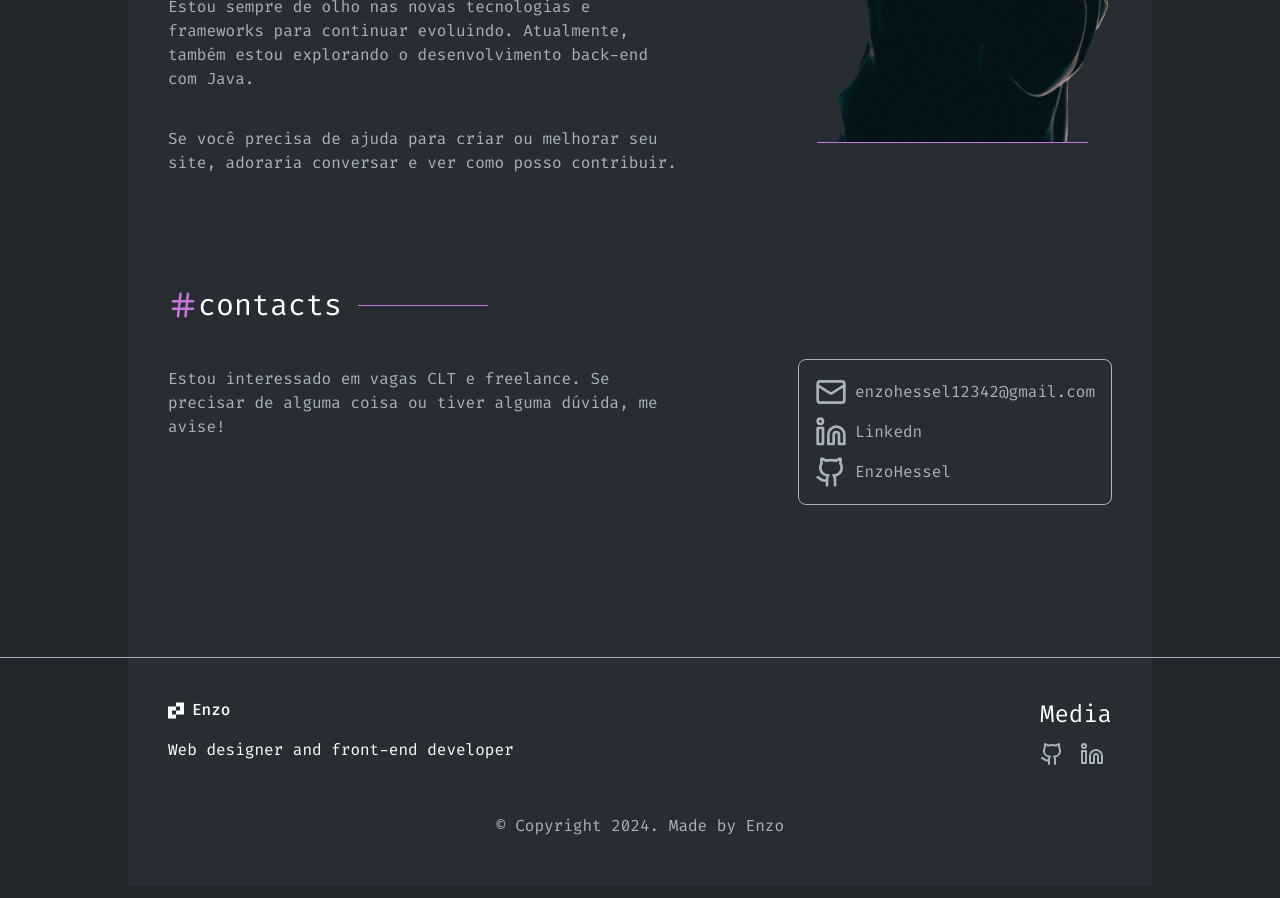
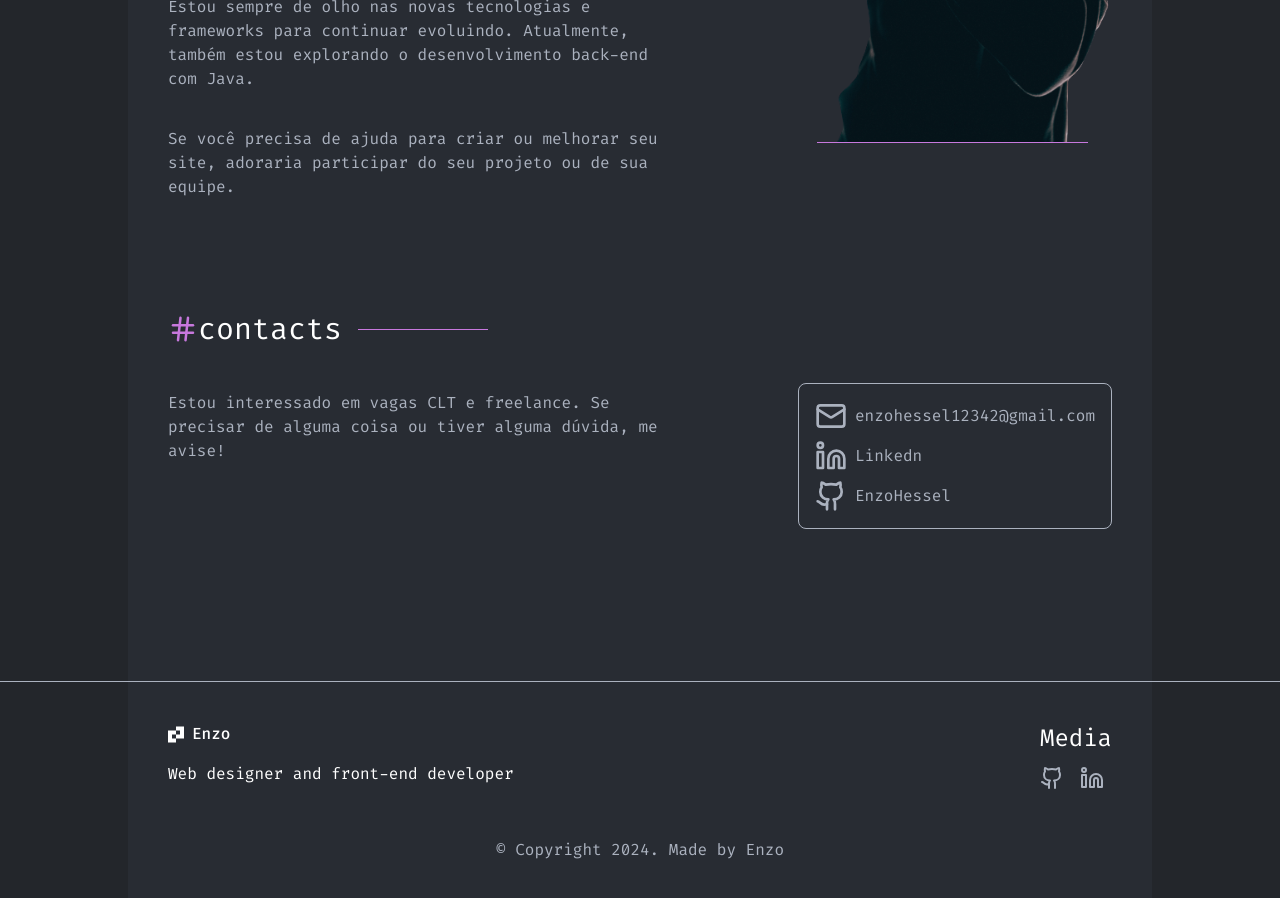
Before and after one commit to EnzoHessel/new-portfolio, a Next.js app: page / in a window 1280 px wide. Shown: the part 2060-2958 px from the top of the page. Built offline with nearby package versions, Linux system fonts and the light colour scheme.

Commit message:
fix: text about

```diff
--- a/components/About.tsx
+++ b/components/About.tsx
@@ -69,7 +69,7 @@ const About = () => {
             animate={inView ? { opacity: 1, y: 0 } : {}}
             transition={{ duration: 1, delay: 1.1 }}
           >
-            Se você precisa de ajuda para criar ou melhorar seu site, adoraria conversar e ver como posso contribuir.
+            Se você precisa de ajuda para criar ou melhorar seu site, adoraria participar do seu projeto ou de sua equipe.
           </motion.p>
         </div>
       </div>
```
